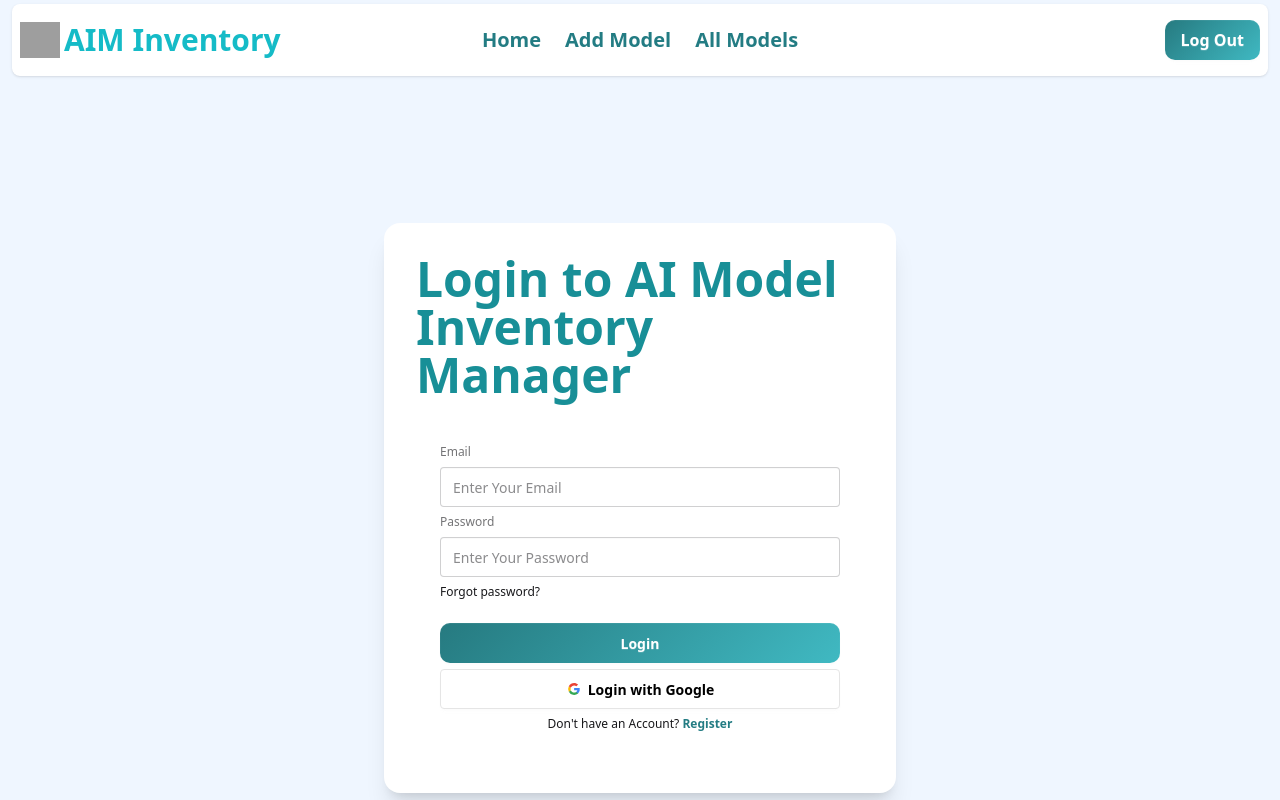
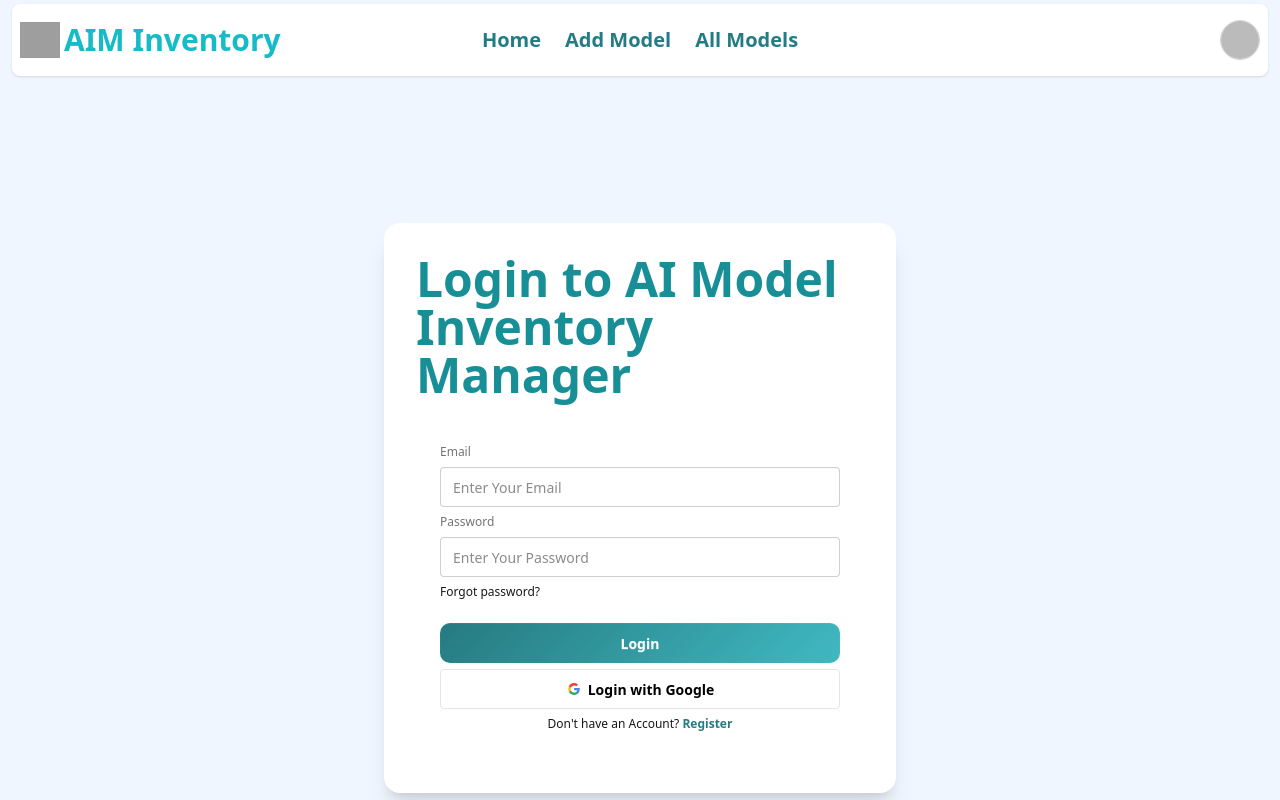
Before and after one commit to raisa-tabassum/AI-Model-Inventory-Manager-Client, a React (Vite) app: page /auth/login in a window 1280 px wide. Shown: the top 800 px of the page. Built offline with nearby package versions, Linux system fonts and the light colour scheme; no server answers; sample sign-in values are in the browser's storage; grey boxes are pictures that could not be loaded.

Commit message:
added login/profile dropdown

```diff
--- a/src/components/Navbar.jsx
+++ b/src/components/Navbar.jsx
@@ -1,10 +1,14 @@
-import React from "react";
+import React, { useState } from "react";
 import { Link, NavLink } from "react-router";
 import logo from "../assets/aim-inventory.png";
 import useAuth from "../hooks/useAuth";
 
 const Navbar = () => {
   const { user, signOutUser } = useAuth();
+  const [dropdownOpen, setDropdownOpen] = useState(false);
+
+  const toggleDropdown = () => setDropdownOpen(!dropdownOpen);
+
   const handleSignOut = () => {
     signOutUser().then().catch();
   };
@@ -78,14 +82,60 @@ const Navbar = () => {
       <div className="navbar-center hidden lg:flex">
         <ul className="menu menu-horizontal px-1">{links}</ul>
       </div>
-      <div className="navbar-end">
+      <div className="navbar-end relative">
         {user ? (
-          <a
-            onClick={handleSignOut}
-            className="btn btn-gradient px-4 py-2 text-sm md:text-base"
-          >
-            Log Out
-          </a>
+          <div className="dropdown dropdown-end">
+            <div
+              onClick={toggleDropdown}
+              className="cursor-pointer flex items-center gap-2"
+            >
+              <img
+                src={
+                  user?.photoURL ||
+                  "https://img.daisyui.com/images/stock/photo-1534528741775-53994a69daeb.webp"
+                }
+                alt={user?.displayName}
+                className="w-10 h-10 rounded-full border border-gray-300"
+              />
+            </div>
+            {dropdownOpen && (
+              <ul className="absolute right-0 mt-2 w-52 bg-base-100 shadow-lg rounded-lg p-3 space-y-2">
+                <li className="font-semibold text-primary">
+                  {user.displayName}
+                </li>
+                <li className="text-gray-500 text-sm truncate">{user.email}</li>
+                <li>
+                  <Link
+                    to="/my-models"
+                    className="btn btn-ghost w-full justify-start text-primary"
+                    onClick={() => setDropdownOpen(false)}
+                  >
+                    My Models
+                  </Link>
+                </li>
+                <li>
+                  <Link
+                    to="/purchases"
+                    className="btn btn-ghost w-full justify-start text-primary"
+                    onClick={() => setDropdownOpen(false)}
+                  >
+                    Purchased Models
+                  </Link>
+                </li>
+                <li>
+                  <button
+                    onClick={() => {
+                      handleSignOut();
+                      setDropdownOpen(false);
+                    }}
+                    className="btn btn-gradient px-4 py-2 text-sm md:text-base w-full justify-start"
+                  >
+                    Log Out
+                  </button>
+                </li>
+              </ul>
+            )}
+          </div>
         ) : (
           <Link
             to={"/auth/login"}
--- a/src/router/routes.jsx
+++ b/src/router/routes.jsx
@@ -47,10 +47,6 @@ export const router = createBrowserRouter([
         path: "/update-model/:id",
         element: <UpdateModel />,
       },
-      {
-        path: "/profile",
-        element: <Profile />,
-      },
     ],
   },
 ]);
```
